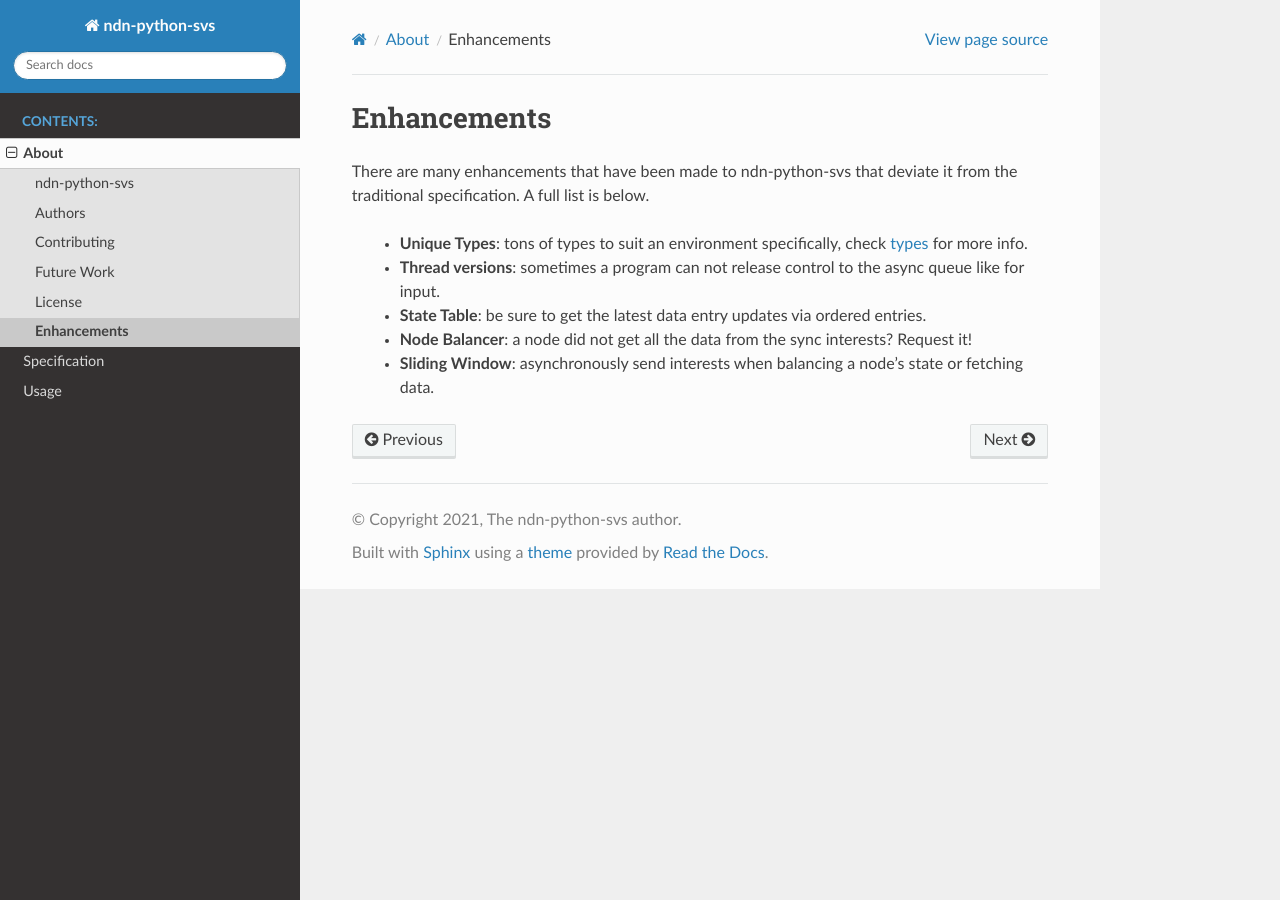
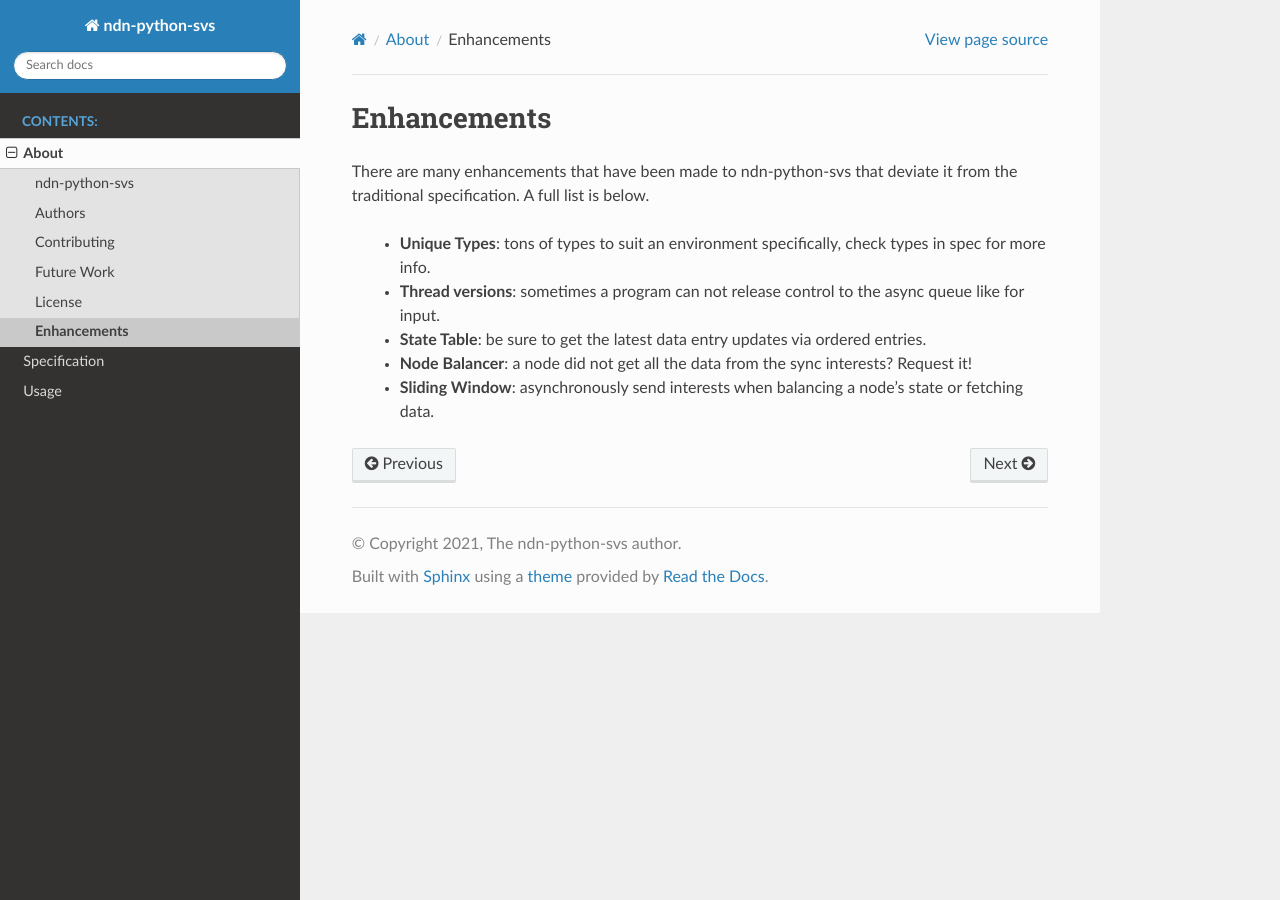
Before and after one commit to justincpresley/ndn-python-svs, a Sphinx documentation site: the page built from docs/src/about/enhancements.rst, in a window 1280 px wide. Built offline with Sphinx 7.4.7 and the Read the Docs theme 2.0.0, drawn with Linux system fonts in a browser that asks for light colours.

Commit message:
docs potential error

```diff
--- a/docs/src/about/enhancements.rst
+++ b/docs/src/about/enhancements.rst
@@ -4,10 +4,8 @@ Enhancements
 There are many enhancements that have been made to ndn-python-svs that deviate it from the traditional specification.
 A full list is below.
 
-    * **Unique Types**: tons of types to suit an environment specifically, check types_ for more info.
+    * **Unique Types**: tons of types to suit an environment specifically, check types in spec for more info.
     * **Thread versions**: sometimes a program can not release control to the async queue like for input.
     * **State Table**: be sure to get the latest data entry updates via ordered entries.
     * **Node Balancer**: a node did not get all the data from the sync interests? Request it!
     * **Sliding Window**: asynchronously send interests when balancing a node's state or fetching data.
-
-.. _types: https://ndn-python-svs.readthedocs.io/src/specification/types.html
```
